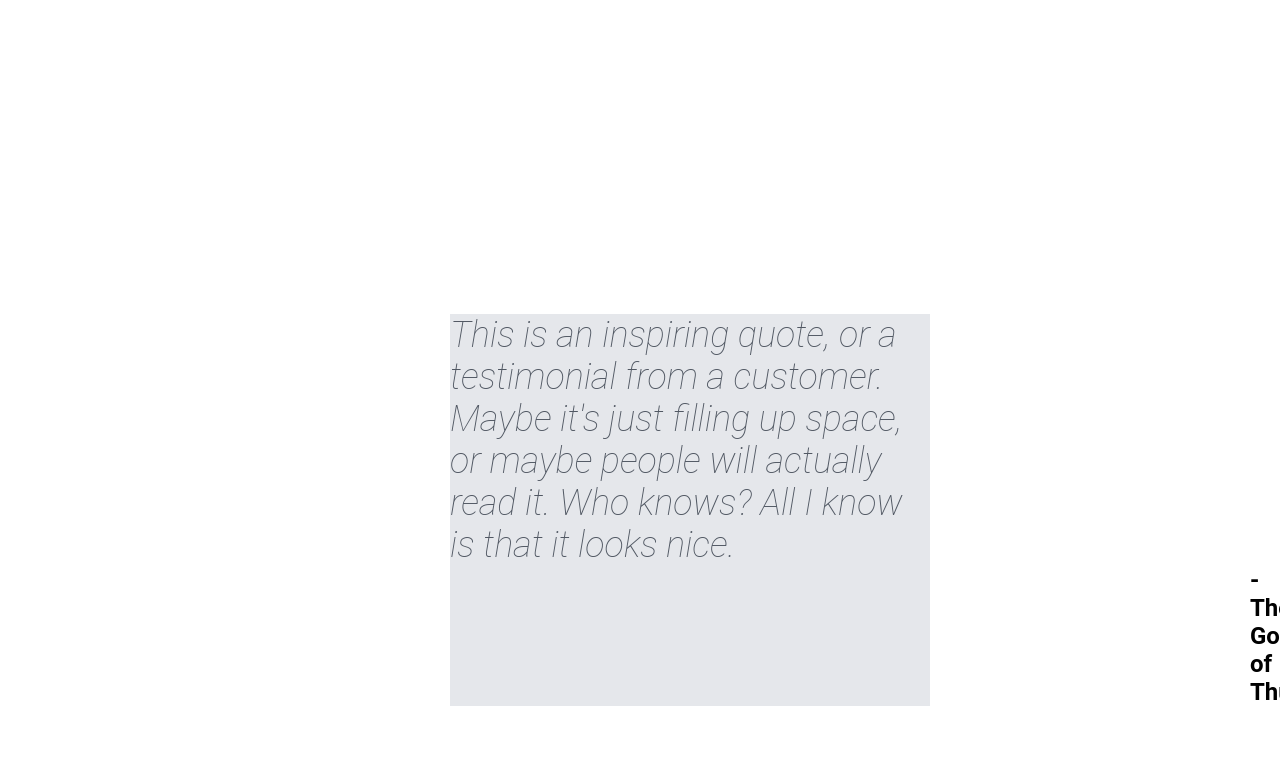
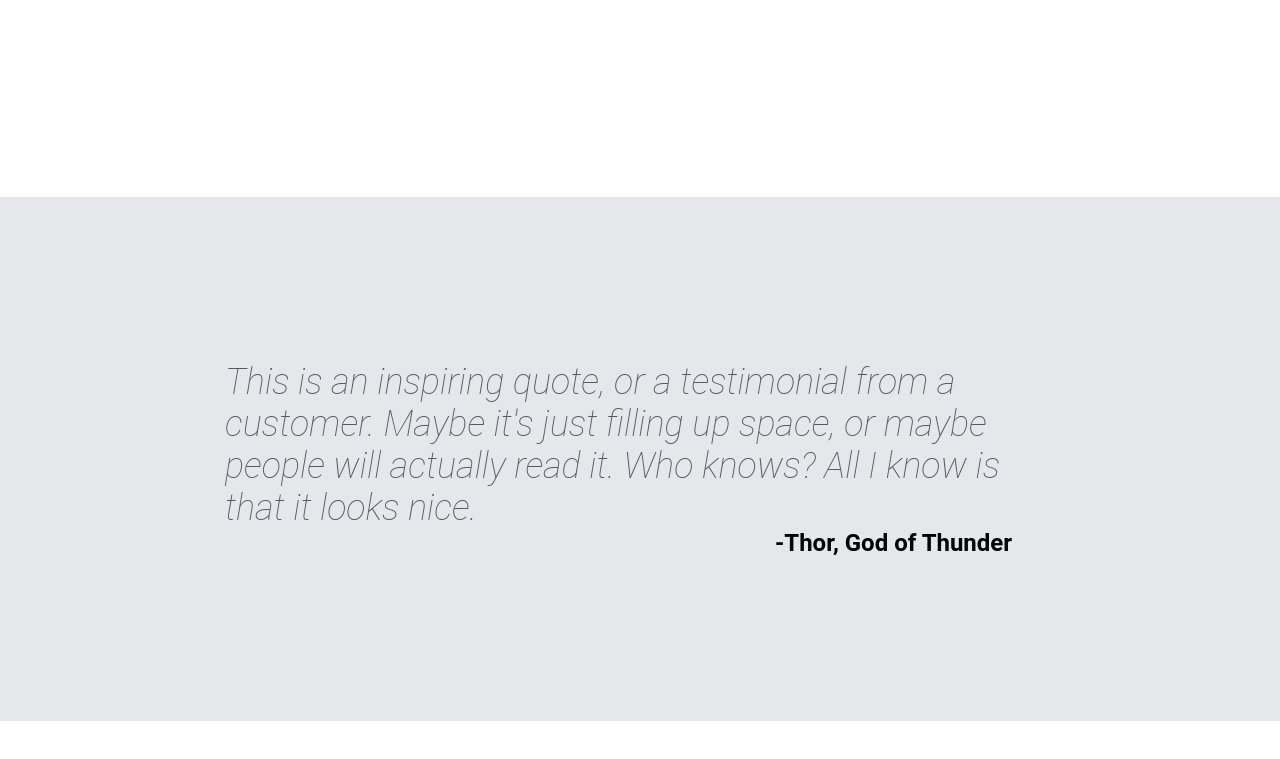
Before and after one commit to ArminKGW/landing-page, a plain HTML site: page index.html in a window 1280 px wide. Shown: the part 1129-1888 px from the top of the page. Drawn offline with Linux system fonts and the light colour scheme.

Commit message:
Fix quote background size and gap
The background of the quote part had to have the same gap between top and below it.
Also the size of the background was bigger than the quote which is fixed now.

```diff
--- a/index.html
+++ b/index.html
@@ -32,6 +32,7 @@
       </div>
     </div>
     <div class="bottom">
+      <div class="info-part">
         <div class="info-title">Some random information.</div>
         <div class="info">
             <div class="info-container">
@@ -51,9 +52,12 @@
                 <div class="text"> this is some subtext under an illustration or image</div>
             </div>
         </div>
-        <div class="quote-box">
-            <div class="quote"><em>This is an inspiring quote, or a testimonial from a customer. Maybe it's just filling up space, or maybe people will actually read it. Who knows? All I know is that it looks nice.</em></div>
-            <div class="thor">-Thor, God of Thunder</div>
+      </div>
+        <div class="quote-content">
+          <div class="quote-box">
+              <div class="quote"><em>This is an inspiring quote, or a testimonial from a customer. Maybe it's just filling up space, or maybe people will actually read it. Who knows? All I know is that it looks nice.</em></div>
+              <div class="thor">-Thor, God of Thunder</div>
+          </div>
         </div>
         <div class="call-box">
             <div class="call-content">
--- a/styles.css
+++ b/styles.css
@@ -105,7 +105,6 @@ a{
 .info-container{
     text-align: center;
     width: 200px;
-    height: 200px;
     color: rgb(80, 80, 80);
     font-size: 22px;
 }
@@ -117,9 +116,22 @@ a{
     border: 4px  solid rgb(87, 110, 227);
 }
 
+.bottom{
+    display: flex;
+    flex-direction: column;
+    gap: 200px;
+}
+
+.quote-content{
+    background-color: #E5E7EB;
+    display: flex;
+    justify-content: center;
+    align-items: center;
+    height: 700px
+}
+
 .quote-box{
-    background-color: #E5E7EB;
-    margin: 400px 350px 0 450px;
+    width: 830px;
 }
 
 .quote{
@@ -131,12 +143,12 @@ a{
 .thor{
     font-size: 24px;
     font-weight: bold;
-    margin-left: 800px;
+    margin-left: 550px;
 }
 
 .call-box{
-    margin: 300px auto;
-    height: 150px;
+    margin: 0 auto;
+    height: 200px;
     width: 1200px;
     border-radius: 8px;
     background-color: #3882F6;
```
